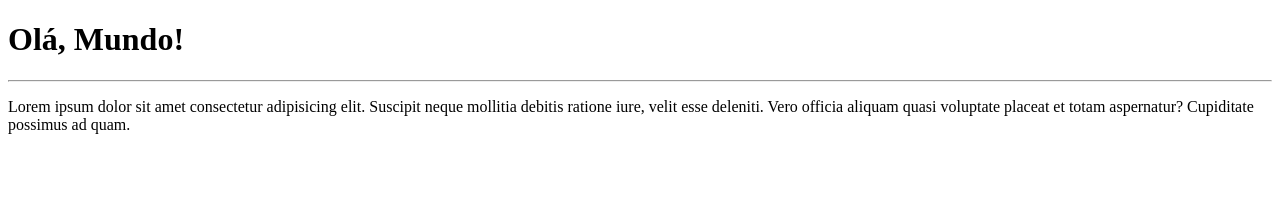
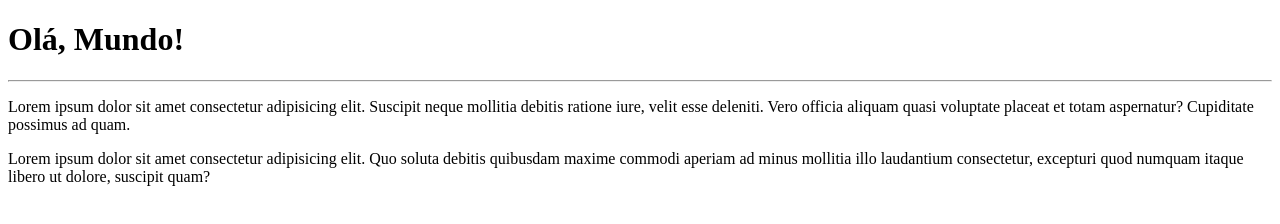
Before and after one commit to thamiresantos/Ola-Mundo, a plain HTML site: page site-exemplo/index.html in a window 1280 px wide. Drawn offline with Linux system fonts and the light colour scheme.

Commit message:
adicionei um parágrafo

```diff
--- a/site-exemplo/index.html
+++ b/site-exemplo/index.html
@@ -10,5 +10,6 @@
     <h1>Olá, Mundo!</h1>
     <hr>
     <p>Lorem ipsum dolor sit amet consectetur adipisicing elit. Suscipit neque mollitia debitis ratione iure, velit esse deleniti. Vero officia aliquam quasi voluptate placeat et totam aspernatur? Cupiditate possimus ad quam.</p>
+    <p>Lorem ipsum dolor sit amet consectetur adipisicing elit. Quo soluta debitis quibusdam maxime commodi aperiam ad minus mollitia illo laudantium consectetur, excepturi quod numquam itaque libero ut dolore, suscipit quam?</p>
 </body>
 </html>
```
